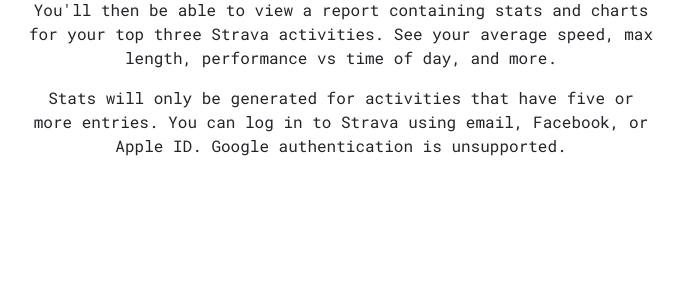
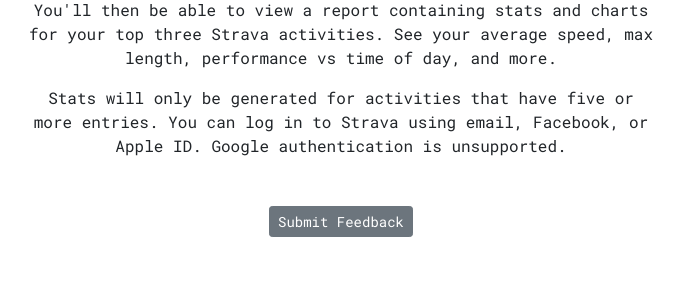
Before and after one commit to mattambrogi/strava-analytics-app, a Django app: page / in a window 1280 px wide. Shown: the part 482-782 px from the top of the page, without its empty margins (299-983 px from the left). Run offline with Django 3.2, Linux system fonts and the light colour scheme; parts of the project's set-up code (start-up, migrations or seed data) failed here and were passed over.

Commit message:
updated feedback form

```diff
--- a/templates/home.html
+++ b/templates/home.html
@@ -45,7 +45,10 @@
                 using email, Facebook, or Apple ID. Google authentication is unsupported.
             </p>
         </div>
-
+        <div class=" mt-5 text-center">
+            <a role="button" href="https://forms.gle/eEmmyr1a8o6KV82WA" target="_blank"
+                class="btn btn-secondary btn-sm">Submit Feedback</a>
+        </div>
     </div>
     <div class="col-md-3 col-sm-0"></div>
 </div>
```
